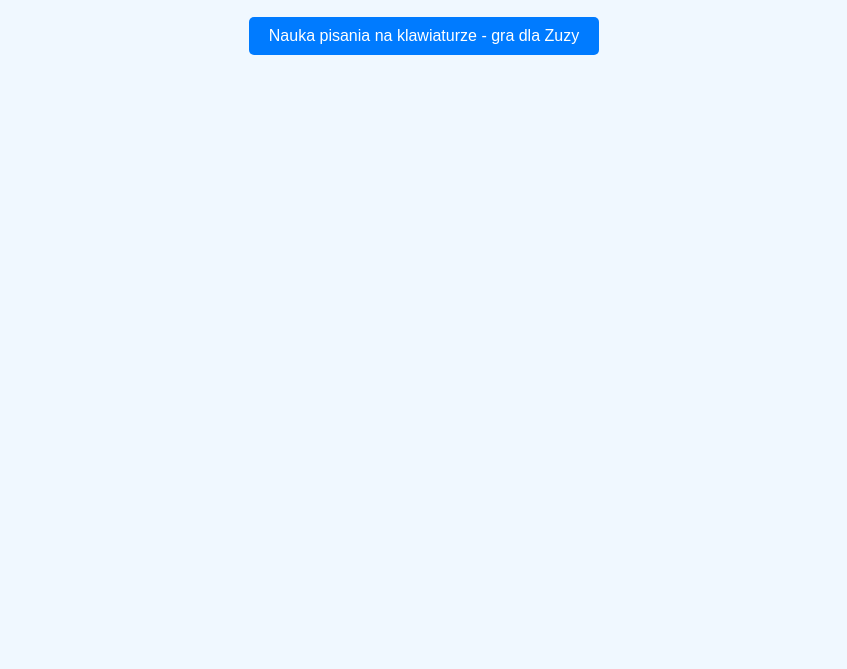
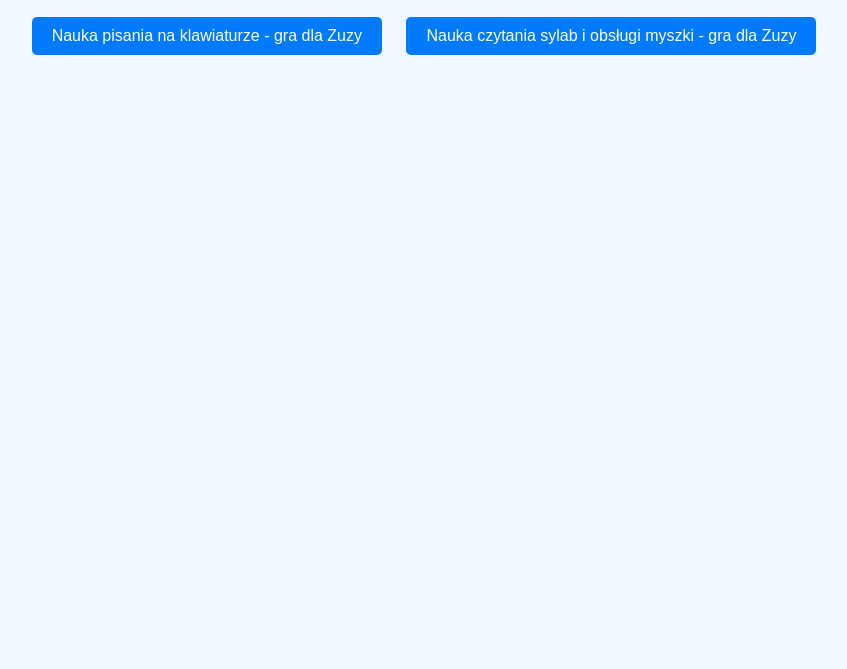
Before and after one commit to laszkpio/laszkpio.githib.io, a plain HTML site: page index.html in a window 1280 px wide. Shown: the part 131-800 px from the top of the page, without its empty margins (216-1063 px from the left). Drawn offline with Linux system fonts and the light colour scheme.

Commit message:
Update index.html

```diff
--- a/index.html
+++ b/index.html
@@ -35,6 +35,7 @@
     <h1>Witaj - oto stronki Laszki</h1>
     <div class="game-links">
         <a href="Pisanie/index.html">Nauka pisania na klawiaturze - gra dla Zuzy</a>
+		<a href="Sylaby/index.html">Nauka czytania sylab i obsługi myszki - gra dla Zuzy</a>
     </div>
 </body>
 </html>
```
